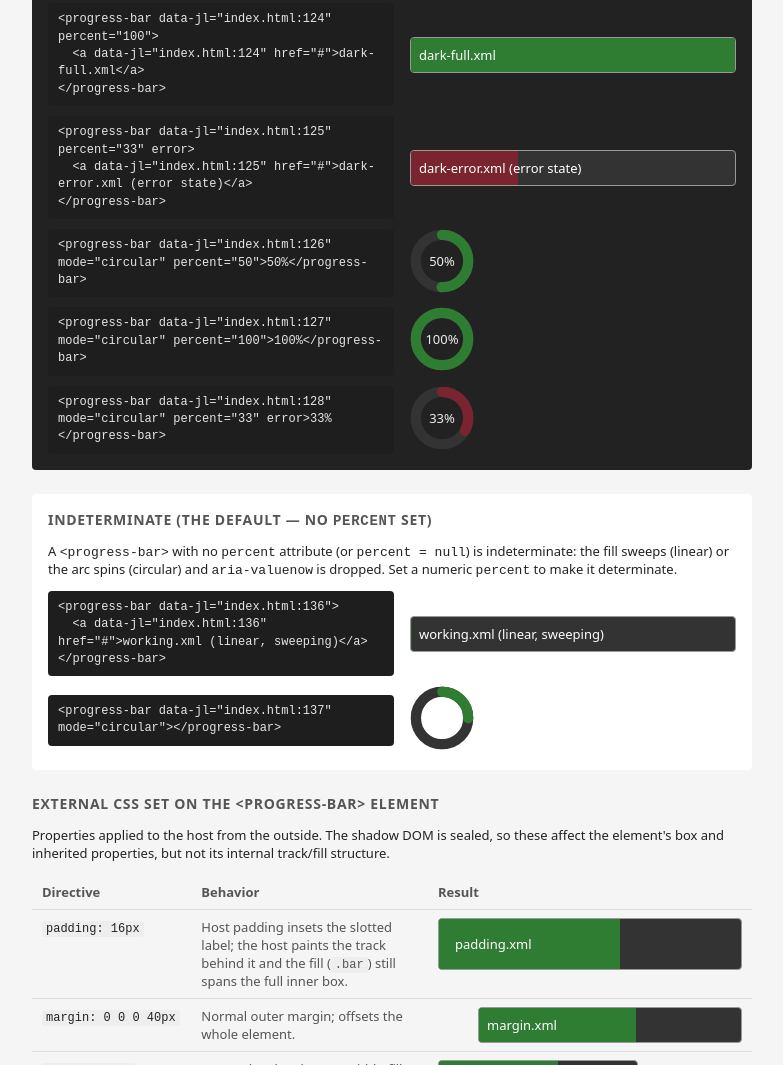
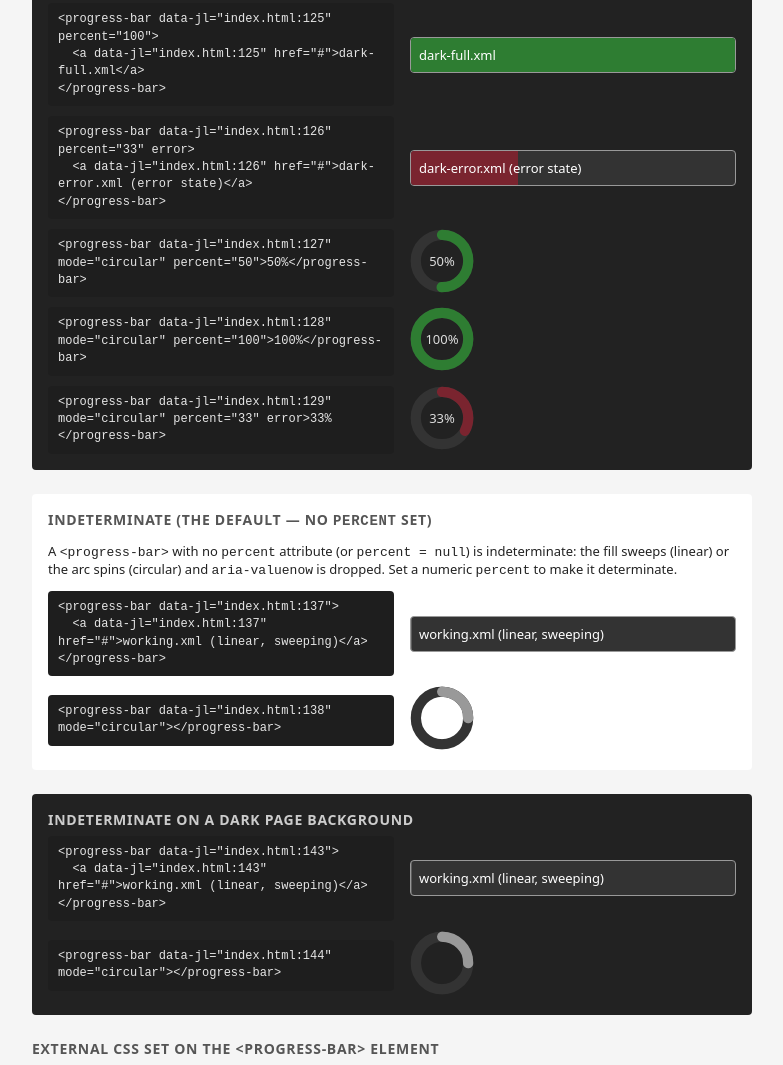
Before and after one commit to botandrose/progress-bar, a website: page index.html in a window 1280 px wide. Shown: the part 1735-2800 px from the top of the page, without its empty margins (248-1031 px from the left). Drawn offline with Linux system fonts and the light colour scheme.

Commit message:
Clean up circular styles

```diff
--- a/index.html
+++ b/index.html
@@ -81,6 +81,7 @@
     table.demo .preview { width: 45%; }
     table.demo .preview progress-bar { display: block; }
     table.demo.variables .preview code.override-value { display: block; margin-bottom: 6px; }
+    table.demo .preview progress-bar[mode="circular"] { display: inline-block; }
     table.demo .desc { color: #555; }
   </style>
 </head>
@@ -133,6 +134,12 @@
     <p class="desc" style="font-size:13px">A <code>&lt;progress-bar&gt;</code> with no <code>percent</code> attribute (or
       <code>percent = null</code>) is indeterminate: the fill sweeps (linear) or the arc spins (circular) and
       <code>aria-valuenow</code> is dropped. Set a numeric <code>percent</code> to make it determinate.</p>
+    <div class="example"><progress-bar><a href="#">working.xml (linear, sweeping)</a></progress-bar></div>
+    <div class="example"><progress-bar mode="circular"></progress-bar></div>
+  </section>
+
+  <section class="bg-dark">
+    <h2 style="color:#ccc">Indeterminate on a dark page background</h2>
     <div class="example"><progress-bar><a href="#">working.xml (linear, sweeping)</a></progress-bar></div>
     <div class="example"><progress-bar mode="circular"></progress-bar></div>
   </section>
@@ -255,7 +262,7 @@
         <tr>
           <td><code>color: #1565c0</code></td>
           <td class="desc">The label inherits the host color (<code>.label</code> uses <code>color: inherit</code>), so the centered text picks this up.</td>
-          <td class="preview"><progress-bar mode="circular" percent="60" style="color:#1565c0">60%</progress-bar></td>
+          <td class="preview"><progress-bar mode="circular" percent="60" style="color:#1565c0;">60%</progress-bar></td>
         </tr>
         <tr>
           <td><code>font-size: 20px</code></td>
--- a/index.js
+++ b/index.js
@@ -5,6 +5,7 @@ const STYLES = `
   :host {
     --progress-color: #2E7D32;
     --error-color: #7a242f;
+    --indeterminate-color: #999;
     --track-color: #333333;
     --progress-duration: 120ms;
     --indeterminate-duration: 1.5s;
@@ -20,7 +21,6 @@ const STYLES = `
     min-height: var(--bar-height);
     padding: var(--bar-padding);
     font-size: 13px;
-    color: white;
     align-content: center;
     box-sizing: border-box;
     position: relative;
@@ -42,6 +42,7 @@ const STYLES = `
 
   /* Indeterminate (linear): no percent set — a fixed-width segment sweeping across the track. */
   :host(:not([percent])) .bar {
+    background: var(--indeterminate-color);
     width: 40%;
     animation: indeterminate-linear var(--indeterminate-duration) infinite linear;
   }
@@ -58,7 +59,6 @@ const STYLES = `
     overflow: visible;
     padding: 0;
     min-height: 0;
-    color: inherit;
   }
 
   .circular {
@@ -94,6 +94,10 @@ const STYLES = `
     transition: stroke-dashoffset var(--progress-duration) ease;
   }
 
+  :host(:not([percent])) .progress-ring {
+    stroke: var(--indeterminate-color);
+  }
+
   :host([error]) .progress-ring {
     stroke: var(--error-color);
   }
@@ -104,8 +108,15 @@ const STYLES = `
     display: flex;
     align-items: center;
     justify-content: center;
+    color: #fff;
+    mix-blend-mode: difference;
+  }
+
+  /* When the host carries its own inline styling (e.g. a color override), opt
+     out of the blend trick and just inherit, so the override wins predictably. */
+  :host([style]) .label {
+    mix-blend-mode: initial;
     color: inherit;
-    font-size: 13px;
   }
 
   /* Indeterminate (circular): no percent set — spin a fixed arc around the ring. */
```
